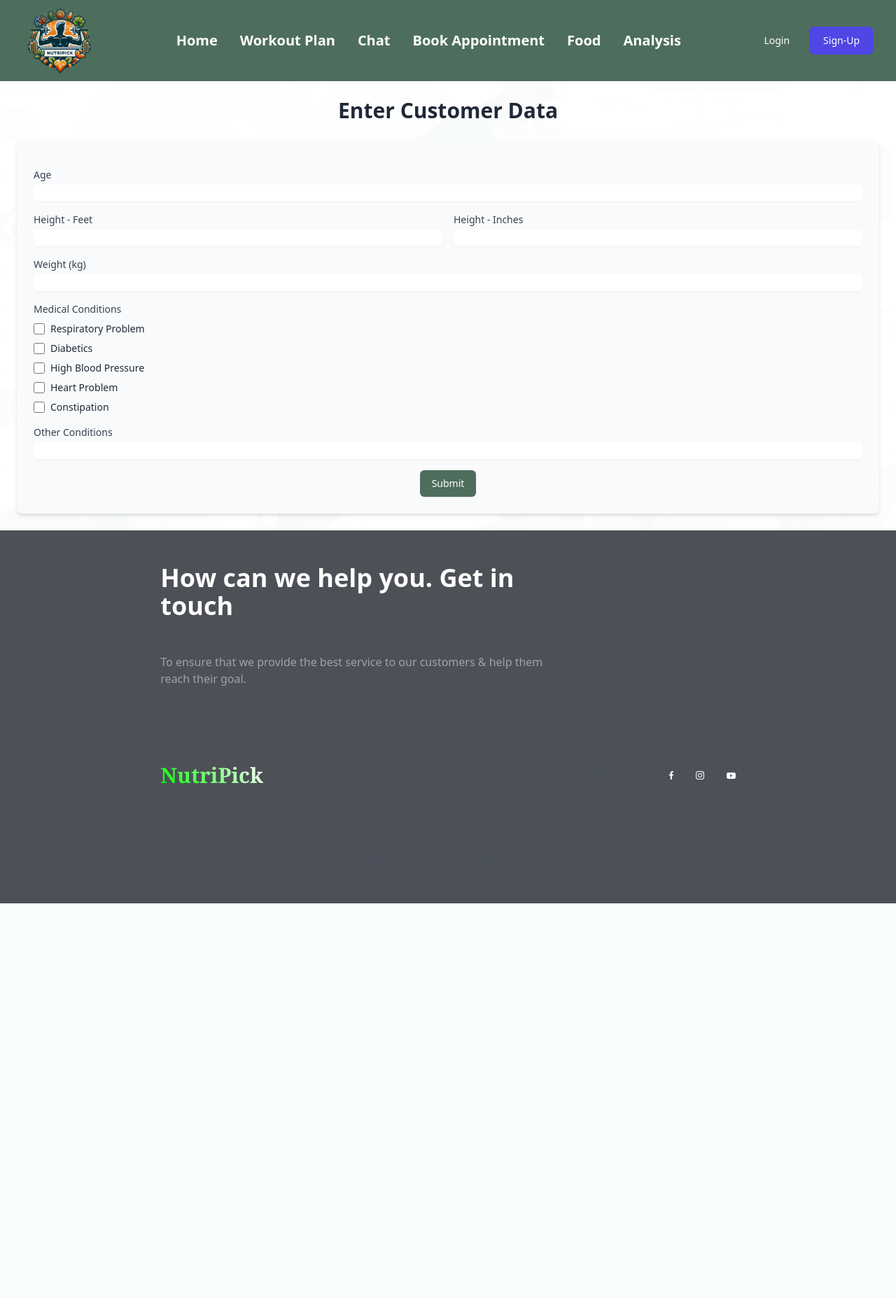
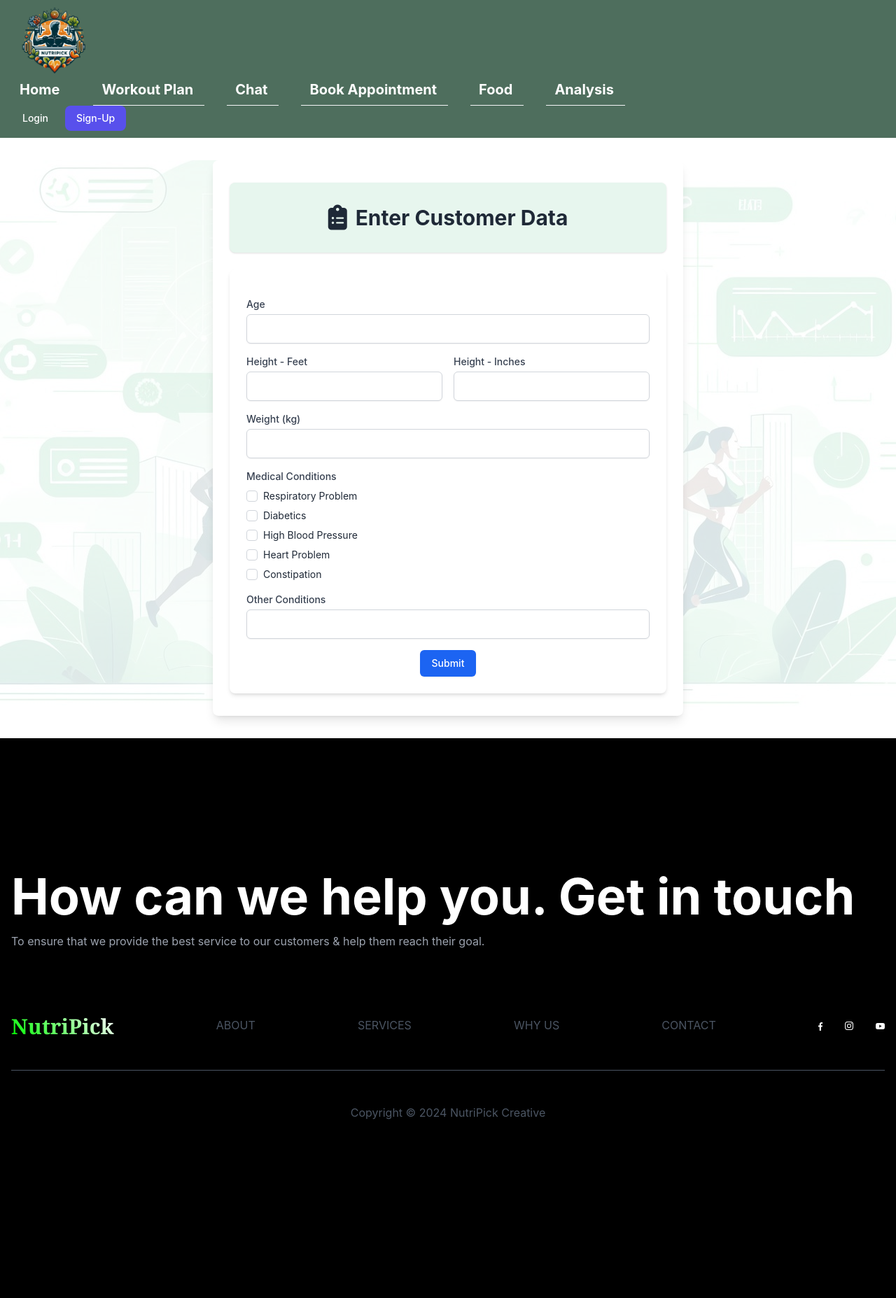
Before and after one commit to jhasan2026/NutriPick, a Django app: page /nutri_need_home/health_form/ in a window 1280 px wide. Shown: the whole page at 70% size. Before the commit the page ends 1291 px from the top, so only its background shows below. Run offline with Django 5.2, Linux system fonts and the light colour scheme; parts of the project's set-up code (start-up, migrations or seed data) failed here and were passed over; some libraries are stand-ins or nearby versions.

Commit message:
form page updated

```diff
--- a/nutri_needs/templates/nutri_needs/health_form.html
+++ b/nutri_needs/templates/nutri_needs/health_form.html
@@ -1,77 +1,192 @@
-{% extends 'user/BASE.html' %}
-{% block content %}
+{% extends 'user/BASE.html' %} {% block content %}
 
-<div class="bg-[#FFFFFFCF]">
-    <div class="container mx-auto p-6">
-        <h1 class="text-3xl font-bold text-center text-gray-800 mb-6">Enter Customer Data</h1>
-        <form method="POST" class="bg-gray-50 p-6 rounded-lg shadow-md space-y-4">
+
+  <head>
+    <script src="https://cdn.tailwindcss.com"></script>
+    <link
+      href="https://cdnjs.cloudflare.com/ajax/libs/flowbite/1.6.5/flowbite.min.css"
+      rel="stylesheet"
+    />
+    <link
+      rel="stylesheet"
+      href="https://cdnjs.cloudflare.com/ajax/libs/font-awesome/6.7.2/css/all.min.css"
+    />
+    {%load static%}
+    <link rel="stylesheet" href="{% static 'style.css' %}" />
+  </head>
+
+  <body
+    class="bg-gradient-to-r from-blue-100 via-white to-blue-50 min-h-screen flex items-center justify-center"
+  >
+    <div
+      class="container max-w-2xl mx-auto px-6 py-8 bg-white rounded-lg shadow-lg mb-8 mt-8"
+    >
+    <div class="flex justify-center items-center mb-6 px-6 py-8 rounded-lg shadow" style="background-color: #E7F6EE;">
+        <i class="fa-solid fa-clipboard-list text-gray-800 text-4xl mr-3"></i>
+        <h1 class="text-3xl font-bold text-gray-800">Enter Customer Data</h1>
+      </div>
+
+      <form method="POST" class="bg-white p-6 rounded-lg shadow-md space-y-4">
         {% csrf_token %}
 
         <div>
-                <label for="age" class="block text-sm font-medium text-gray-700">Age</label>
-                <input type="number" id="age" name="age" required class="mt-1 block w-full border-gray-300 rounded-md shadow-sm focus:ring-blue-500 focus:border-blue-500">
+          <label for="age" class="block text-sm font-medium text-gray-700"
+            >Age</label
+          >
+          <input
+            type="number"
+            id="age"
+            name="age"
+            required
+            class="mt-1 block w-full border-gray-300 rounded-md shadow-sm focus:ring-lime-200 focus:border-lime-200"
+          />
         </div>
 
         <div class="grid grid-cols-2 gap-4">
           <div>
-                    <label for="height_foot" class="block text-sm font-medium text-gray-700">Height - Feet</label>
-                    <input type="number" id="height_foot" name="height_foot" required class="mt-1 block w-full border-gray-300 rounded-md shadow-sm focus:ring-blue-500 focus:border-blue-500">
+            <label
+              for="height_foot"
+              class="block text-sm font-medium text-gray-700"
+              >Height - Feet</label
+            >
+            <input
+              type="number"
+              id="height_foot"
+              name="height_foot"
+              required
+              class="mt-1 block w-full border-gray-300 rounded-md shadow-sm focus:ring-lime-200 focus:border-lime-200"
+            />
           </div>
           <div>
-                    <label for="height_inch" class="block text-sm font-medium text-gray-700">Height - Inches</label>
-                    <input type="number" id="height_inch" name="height_inch" required class="mt-1 block w-full border-gray-300 rounded-md shadow-sm focus:ring-blue-500 focus:border-blue-500">
+            <label
+              for="height_inch"
+              class="block text-sm font-medium text-gray-700"
+              >Height - Inches</label
+            >
+            <input
+              type="number"
+              id="height_inch"
+              name="height_inch"
+              required
+              class="mt-1 block w-full border-gray-300 rounded-md shadow-sm focus:ring-lime-200 focus:border-lime-200"
+            />
           </div>
         </div>
 
         <div>
-                <label for="weight" class="block text-sm font-medium text-gray-700">Weight (kg)</label>
-                <input type="number" step="0.1" id="weight" name="weight" required class="mt-1 block w-full border-gray-300 rounded-md shadow-sm focus:ring-blue-500 focus:border-blue-500">
+          <label for="weight" class="block text-sm font-medium text-gray-700"
+            >Weight (kg)</label
+          >
+          <input
+            type="number"
+            step="0.1"
+            id="weight"
+            name="weight"
+            required
+            class="mt-1 block w-full border-gray-300 rounded-md shadow-sm focus:ring-lime-200 focus:border-lime-200"
+          />
         </div>
 
         <fieldset class="space-y-2">
-                <legend class="text-sm font-medium text-gray-700">Medical Conditions</legend>
+          <legend class="text-sm font-medium text-gray-700">
+            Medical Conditions
+          </legend>
 
           <div class="flex items-center">
-                    <input type="checkbox" id="respiratory_problem" name="respiratory_problem" class="h-4 w-4 text-blue-600 border-gray-300 rounded">
-                    <label for="respiratory_problem" class="ml-2 block text-sm text-gray-800">Respiratory Problem</label>
+            <input
+              type="checkbox"
+              id="respiratory_problem"
+              name="respiratory_problem"
+              class="h-4 w-4 text-blue-600 border-gray-300 rounded checked:bg-lime-200"
+            />
+            <label
+              for="respiratory_problem"
+              class="ml-2 block text-sm text-gray-800"
+              >Respiratory Problem</label
+            >
           </div>
 
           <div class="flex items-center">
-                    <input type="checkbox" id="diabetics" name="diabetics" class="h-4 w-4 text-blue-600 border-gray-300 rounded">
-                    <label for="diabetics" class="ml-2 block text-sm text-gray-800">Diabetics</label>
+            <input
+              type="checkbox"
+              id="diabetics"
+              name="diabetics"
+              class="h-4 w-4 text-blue-600 border-gray-300 rounded"
+            />
+            <label for="diabetics" class="ml-2 block text-sm text-gray-800"
+              >Diabetics</label
+            >
           </div>
 
           <div class="flex items-center">
-                    <input type="checkbox" id="high_blood_pressure" name="high_blood_pressure" class="h-4 w-4 text-blue-600 border-gray-300 rounded">
-                    <label for="high_blood_pressure" class="ml-2 block text-sm text-gray-800">High Blood Pressure</label>
+            <input
+              type="checkbox"
+              id="high_blood_pressure"
+              name="high_blood_pressure"
+              class="h-4 w-4 text-blue-600 border-gray-300 rounded"
+            />
+            <label
+              for="high_blood_pressure"
+              class="ml-2 block text-sm text-gray-800"
+              >High Blood Pressure</label
+            >
           </div>
 
           <div class="flex items-center">
-                    <input type="checkbox" id="heart_problem" name="heart_problem" class="h-4 w-4 text-blue-600 border-gray-300 rounded">
-                    <label for="heart_problem" class="ml-2 block text-sm text-gray-800">Heart Problem</label>
+            <input
+              type="checkbox"
+              id="heart_problem"
+              name="heart_problem"
+              class="h-4 w-4 text-blue-600 border-gray-300 rounded"
+            />
+            <label for="heart_problem" class="ml-2 block text-sm text-gray-800"
+              >Heart Problem</label
+            >
           </div>
 
           <div class="flex items-center">
-                    <input type="checkbox" id="constipation" name="constipation" class="h-4 w-4 text-blue-600 border-gray-300 rounded">
-                    <label for="constipation" class="ml-2 block text-sm text-gray-800">Constipation</label>
+            <input
+              type="checkbox"
+              id="constipation"
+              name="constipation"
+              class="h-4 w-4 text-blue-600 border-gray-300 rounded"
+            />
+            <label for="constipation" class="ml-2 block text-sm text-gray-800"
+              >Constipation</label
+            >
           </div>
         </fieldset>
 
         <div>
-                <label for="other_conditions" class="block text-sm font-medium text-gray-700">Other Conditions</label>
-                <input type="text" id="other_conditions" name="other_conditions" maxlength="20" class="mt-1 block w-full border-gray-300 rounded-md shadow-sm focus:ring-blue-500 focus:border-blue-500">
+          <label
+            for="other_conditions"
+            class="block text-sm font-medium text-gray-700"
+            >Other Conditions</label
+          >
+          <input
+            type="text"
+            id="other_conditions"
+            name="other_conditions"
+            maxlength="20"
+            class="mt-1 block w-full border-gray-300 rounded-md shadow-sm"
+          />
         </div>
 
         <div class="text-center">
-                <button type="submit" class="inline-flex items-center px-4 py-2 border border-transparent text-sm font-medium rounded-md shadow-sm text-white bg-[#4E6E5D] hover:bg-[#4E6E5D99]  focus:outline-none focus:ring-2 focus:ring-offset-2 focus:ring-blue-500">
+          <button
+            type="submit"
+            class="inline-flex items-center px-4 py-2 border border-transparent text-sm font-medium rounded-md shadow-sm text-white bg-blue-600 hover:bg-blue-700 focus:outline-none focus:ring-2 focus:ring-offset-2 focus:ring-blue-500"
+          >
             Submit
           </button>
         </div>
       </form>
     </div>
 
+    <script src="https://cdnjs.cloudflare.com/ajax/libs/flowbite/1.6.5/flowbite.min.js"></script>
 
-    <script src="https://cdnjs.cloudflare.com/ajax/libs/flowbite/1.6.5/flowbite.min.js"></script>
+  </body>
+
 </div>
 
   {% endblock %}
--- a/user/templates/user/FOOTER.html
+++ b/user/templates/user/FOOTER.html
@@ -17,8 +17,8 @@
 
 
 
-<div class="w-full min-h-[30] flex items-center justify-center bg-[#4D5057] bottom-0">
-  <div class="md:w-2/3 w-full px-4 text-white flex flex-col pt-12">
+<div class="w-full min-h-screen flex items-center justify-center bg-black">
+  <div class="md:w-2/3 w-full px-4 text-white flex flex-col">
     <div class="w-full text-7xl font-bold">
       <h1 class="w-full md:w-2/3">How can we help you. Get in touch</h1>
     </div>
@@ -108,7 +108,7 @@
       </div>
       <hr class="border-gray-600" />
       <p class="w-full text-center my-12 text-gray-600">
-        Copyright © 2020 NutriPick Creative
+        Copyright © 2024 NutriPick Creative
       </p>
     </div>
   </div>
```
Also changed, not shown: nutri_needs/static/style.css (added, +69 -0 lines), tailwind.config.js (added, +11 -0 lines), db.sqlite3. Lines whose indentation alone changed are shown as unchanged.
